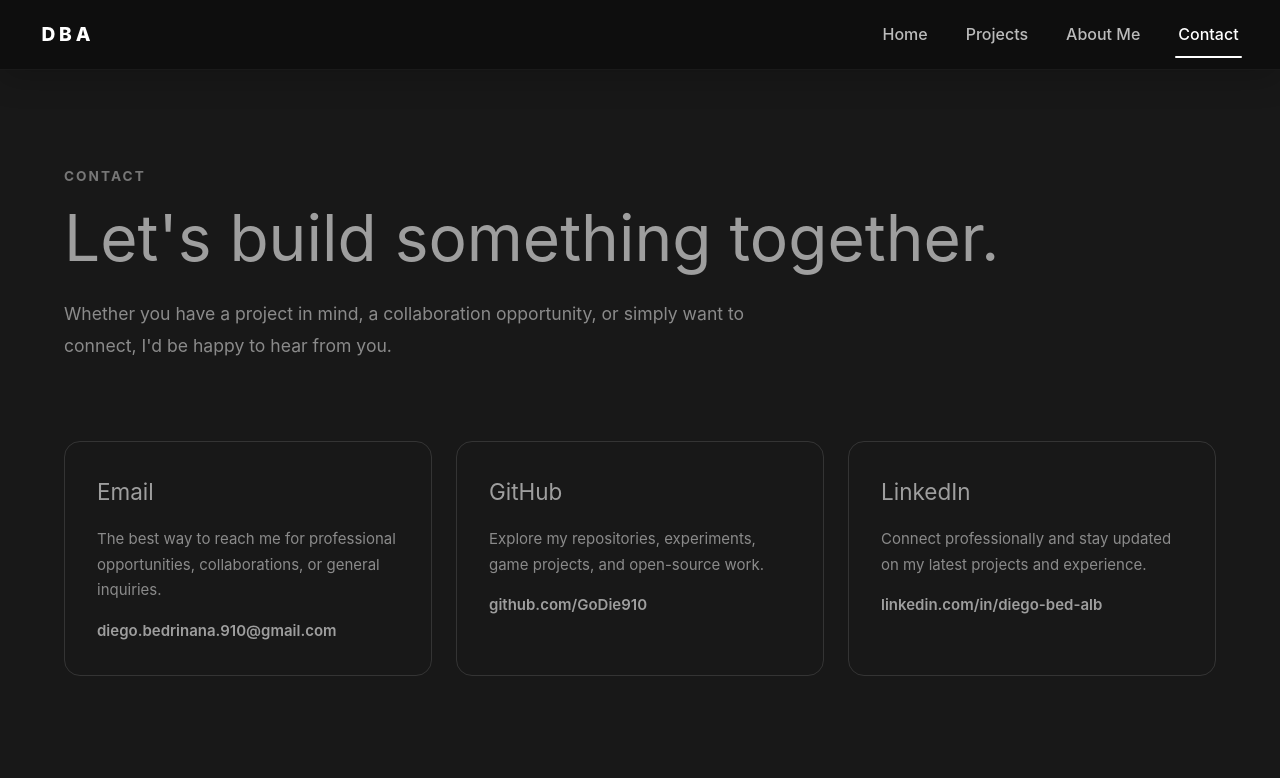
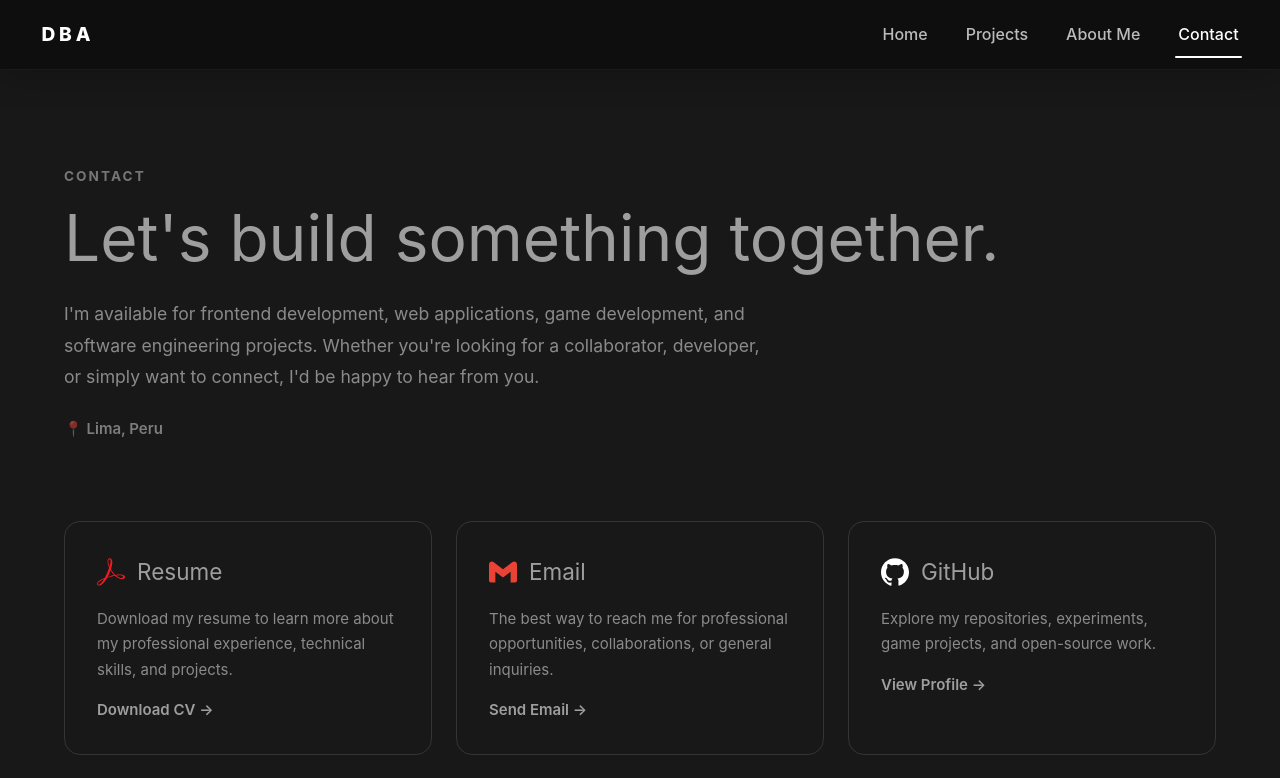
Before and after one commit to GoDie910/personal-website, a Vue app: page /contact in a window 1280 px wide. Shown: the top 778 px of the page. Built offline with nearby package versions, Linux system fonts and the light colour scheme.

Commit message:
Contact: visual improvements

```diff
--- a/package.json
+++ b/package.json
@@ -15,6 +15,7 @@
     "format": "prettier --write --experimental-cli src/"
   },
   "dependencies": {
+    "@iconify/vue": "^5.0.1",
     "pinia": "^3.0.4",
     "vue": "^3.5.32",
     "vue-router": "^5.0.4"
--- a/src/views/ContactView.vue
+++ b/src/views/ContactView.vue
@@ -6,62 +6,110 @@
       <h1>Let's build something together.</h1>
 
       <p class="hero-description">
-        Whether you have a project in mind, a collaboration opportunity,
+        I'm available for frontend development, web applications,
+        game development, and software engineering projects.
+        Whether you're looking for a collaborator, developer,
         or simply want to connect, I'd be happy to hear from you.
+      </p>
+
+      <p class="location">
+        📍 Lima, Peru
       </p>
     </section>
 
     <section class="contact-section">
       <div class="contact-grid">
+
+        <a
+          href="/cv.pdf"
+          target="_blank"
+          rel="noopener noreferrer"
+          class="contact-card resume"
+        >
+          <div class="card-header">
+            <Icon icon="simple-icons:adobeacrobatreader" class="card-icon resume-icon" />
+            <h2>Resume</h2>
+          </div>
+
+          <p>
+            Download my resume to learn more about my professional
+            experience, technical skills, and projects.
+          </p>
+
+          <span class="contact-link">
+            Download CV →
+          </span>
+        </a>
+
         <a
           href="mailto:diego.bedrinana.910@gmail.com"
-          class="contact-card"
+          class="contact-card email"
         >
-          <h2>Email</h2>
+          <div class="card-header">
+            <Icon icon="simple-icons:gmail" class="card-icon gmail-icon" />
+            <h2>Email</h2>
+          </div>
 
           <p>
             The best way to reach me for professional opportunities,
             collaborations, or general inquiries.
           </p>
 
-          <span>diego.bedrinana.910@gmail.com</span>
+          <span class="contact-link">
+            Send Email →
+          </span>
         </a>
 
         <a
           href="https://github.com/GoDie910"
           target="_blank"
           rel="noopener noreferrer"
-          class="contact-card"
+          class="contact-card github"
         >
-          <h2>GitHub</h2>
+          <div class="card-header">
+            <Icon icon="simple-icons:github" class="card-icon github-icon" />
+            <h2>GitHub</h2>
+          </div>
 
           <p>
             Explore my repositories, experiments, game projects,
             and open-source work.
           </p>
 
-          <span>github.com/GoDie910</span>
+          <span class="contact-link">
+            View Profile →
+          </span>
         </a>
 
         <a
           href="https://www.linkedin.com/in/diego-bed-alb/"
           target="_blank"
           rel="noopener noreferrer"
-          class="contact-card"
+          class="contact-card linkedin"
         >
-          <h2>LinkedIn</h2>
+          <div class="card-header">
+            <Icon icon="simple-icons:linkedin" class="card-icon linkedin-icon" />
+            <h2>LinkedIn</h2>
+          </div>
 
           <p>
             Connect professionally and stay updated on my latest
             projects and experience.
           </p>
 
-          <span>linkedin.com/in/diego-bed-alb</span>
+          <span class="contact-link">
+            Connect →
+          </span>
         </a>
+
       </div>
     </section>
   </main>
 </template>
+
+<script lang="ts" setup>
+import { Icon } from "@iconify/vue";
+</script>
 
 <style scoped>
 .contact-view {
@@ -93,6 +141,12 @@
   font-size: 1.1rem;
   line-height: 1.8;
   opacity: 0.85;
+  margin-bottom: 1.5rem;
+}
+
+.location {
+  font-weight: 600;
+  opacity: 0.75;
 }
 
 .contact-section {
@@ -122,11 +176,47 @@
 
 .contact-card:hover {
   transform: translateY(-4px);
-  border-color: rgba(255, 255, 255, 0.3);
+}
+
+.card-header {
+  display: flex;
+  align-items: center;
+  gap: 0.75rem;
+  margin-bottom: 1rem;
+}
+
+.card-icon {
+  width: 28px;
+  height: 28px;
+  flex-shrink: 0;
+
+  transition:
+    transform 0.2s ease,
+    opacity 0.2s ease;
+}
+
+.contact-card:hover .card-icon {
+  transform: scale(1.1);
+}
+
+.resume-icon {
+  color: #ec1c24;
+}
+
+.gmail-icon {
+  color: #ea4335;
+}
+
+.github-icon {
+  color: #ffffff;
+}
+
+.linkedin-icon {
+  color: #0a66c2;
 }
 
 .contact-card h2 {
-  margin-bottom: 1rem;
+  margin: 0;
 }
 
 .contact-card p {
@@ -135,8 +225,24 @@
   margin-bottom: 1rem;
 }
 
-.contact-card span {
+.contact-link {
   font-weight: 600;
+}
+
+.email:hover {
+  border-color: #ea4335;
+}
+
+.github:hover {
+  border-color: #6e5494;
+}
+
+.linkedin:hover {
+  border-color: #0a66c2;
+}
+
+.resume:hover {
+  border-color: #22c55e;
 }
 
 @media (max-width: 768px) {
```
Also changed, not shown: 2 other files (tests, documents, lock files or other folders).
